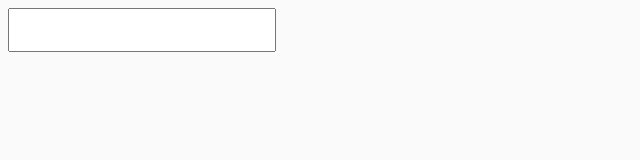
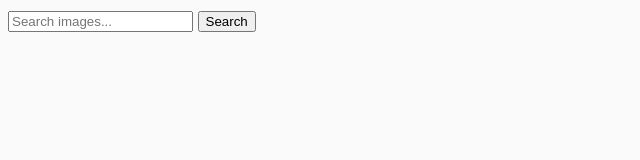
Before and after one commit to Linsted/goit-js-hw-11, a website built with Parcel: page src/index.html in a window 1280 px wide. Shown: the whole page, without its empty margins (0-640 px from the left). Built offline with nearby package versions, Linux system fonts and the light colour scheme.

Commit message:
deploy fix

```diff
--- a/package.json
+++ b/package.json
@@ -18,7 +18,9 @@
     "url": "https://github.com/goitacademy/parcel-project-template/issues"
   },
   "dependencies": {
-    "modern-normalize": "^1.1.0"
+    "axios": "^1.2.3",
+    "modern-normalize": "^1.1.0",
+    "notiflix": "^3.2.6"
   },
   "devDependencies": {
     "@parcel/transformer-sass": "^2.6.0",
--- a/src/index.html
+++ b/src/index.html
@@ -4,12 +4,18 @@
     <meta charset="UTF-8" />
     <meta http-equiv="X-UA-Compatible" content="IE=edge" />
     <meta name="viewport" content="width=device-width, initial-scale=1.0" />
-    <title>Homework 10</title>
+    <title>Homework 11</title>
   </head>
   <body>
-    <input type="text" id="search-box" />
-    <ul class="country-list"></ul>
-    <div class="country-info"></div>
+    <form class="search-form" id="search-form">
+      <input
+        type="text"
+        name="searchQuery"
+        autocomplete="off"
+        placeholder="Search images..."
+      />
+      <button type="submit">Search</button>
+    </form>
 
     <script src="index.js" type="module"></script>
   </body>
```
Also changed, not shown: 1 other file.
